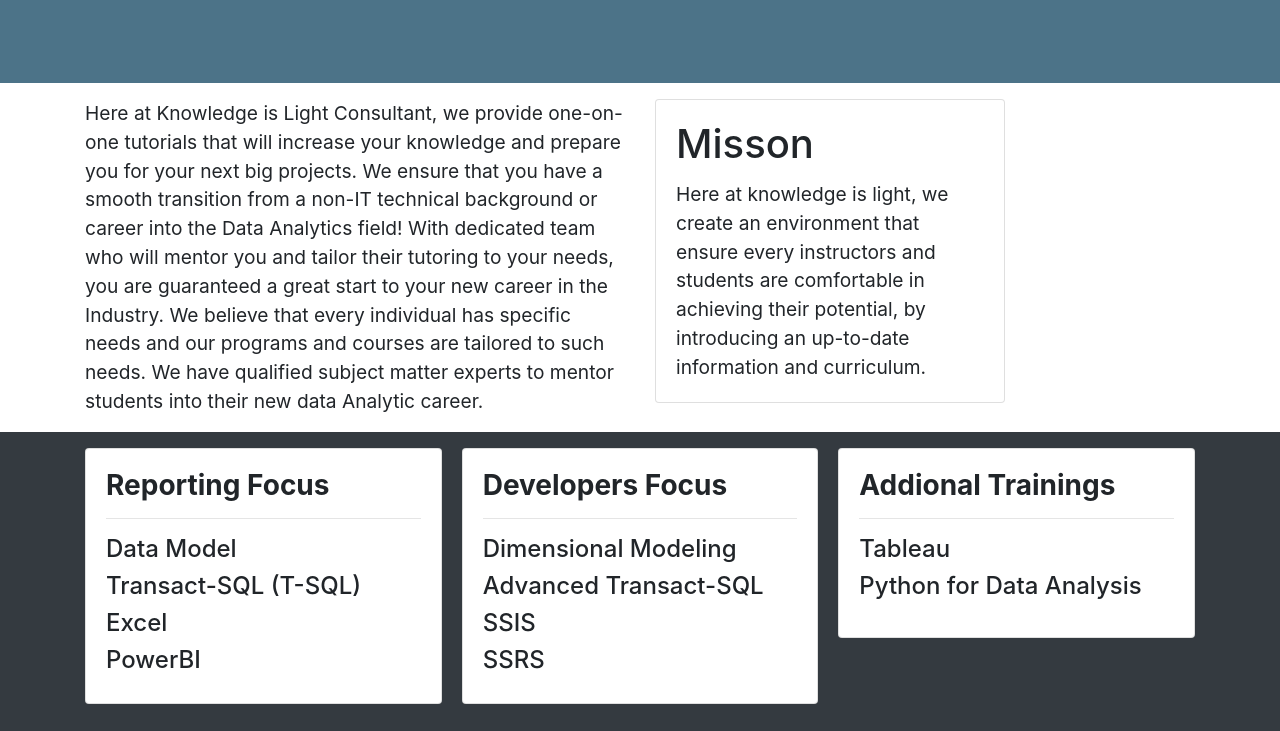
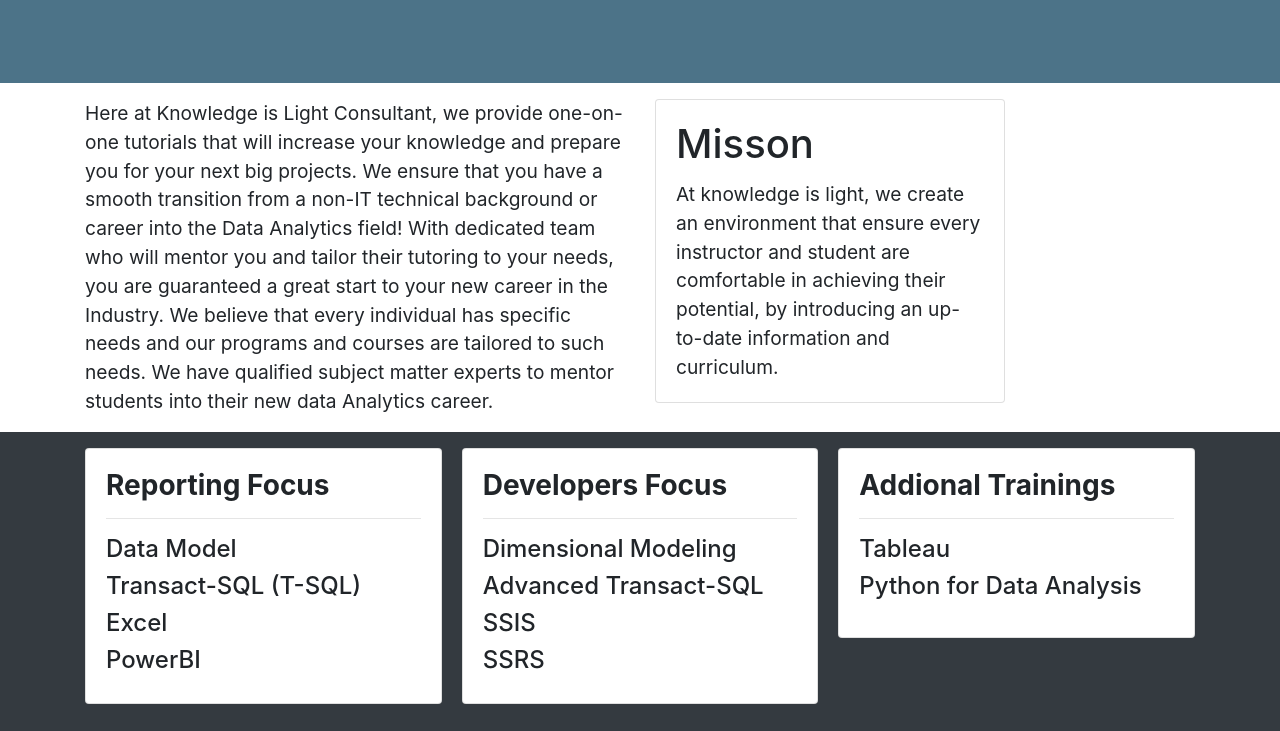
Before and after one commit to JonathanPollyn/knowledgeislightconsultant, a Django app: page /about in a window 1280 px wide. Shown: the part 173-904 px from the top of the page. Run offline with Django 3.2, Linux system fonts and the light colour scheme; some libraries are stand-ins or nearby versions.

Commit message:
Modified about us page

```diff
--- a/templates/pages/about.html
+++ b/templates/pages/about.html
@@ -21,7 +21,7 @@
       <div class="row">
         <div class="col-md-6">
 
-          <big>Here at Knowledge is Light Consultant, we provide one-on-one tutorials that will increase your knowledge and prepare you for your next big projects. We ensure that you have a smooth transition from a non-IT technical background or career into the Data Analytics field! With dedicated team who will mentor you and tailor their tutoring to your needs, you are guaranteed a great start to your new career in the Industry. We believe that every individual has specific needs and our programs and courses are tailored to such needs. We have qualified subject matter experts to mentor students into their new data Analytic career. </big>
+          <big>Here at Knowledge is Light Consultant, we provide one-on-one tutorials that will increase your knowledge and prepare you for your next big projects. We ensure that you have a smooth transition from a non-IT technical background or career into the Data Analytics field! With dedicated team who will mentor you and tailor their tutoring to your needs, you are guaranteed a great start to your new career in the Industry. We believe that every individual has specific needs and our programs and courses are tailored to such needs. We have qualified subject matter experts to mentor students into their new data Analytics career. </big>
         </div>
 
         <div class="col-md-4">
@@ -29,7 +29,7 @@
               <div class="card-body">
                 <h1 class="card-title">Misson</h1>
                 <big class="card-text">
-                    Here at knowledge is light, we create an environment that ensure every instructors and students are comfortable in achieving their potential, by introducing an up-to-date information and curriculum.
+                  At knowledge is light, we create an environment that ensure every instructor and student are comfortable in achieving their potential, by introducing an up-to-date information and curriculum.
                 </big>
               </div>
             </div>
--- a/templates/pages/index.html
+++ b/templates/pages/index.html
@@ -25,7 +25,7 @@
       <div class="row">
         <div class="col-md-4 mb-4 text-center">
           <h3>Reporting focus</h3>
-          <big>You will learn how to work with real data, and query production database data, use excel and PowerBI to analysis real world and predict real world situation.</big>
+          <big>You will learn how to work with real data, and query production database data, use excel and Power BI to analyze real situation and predict real outcome that organizations face when making informed decision.</big>
         </div>
         <div class="col-md-4 mb-4 text-center">
           <h3>Developers Focus</h3>
```
